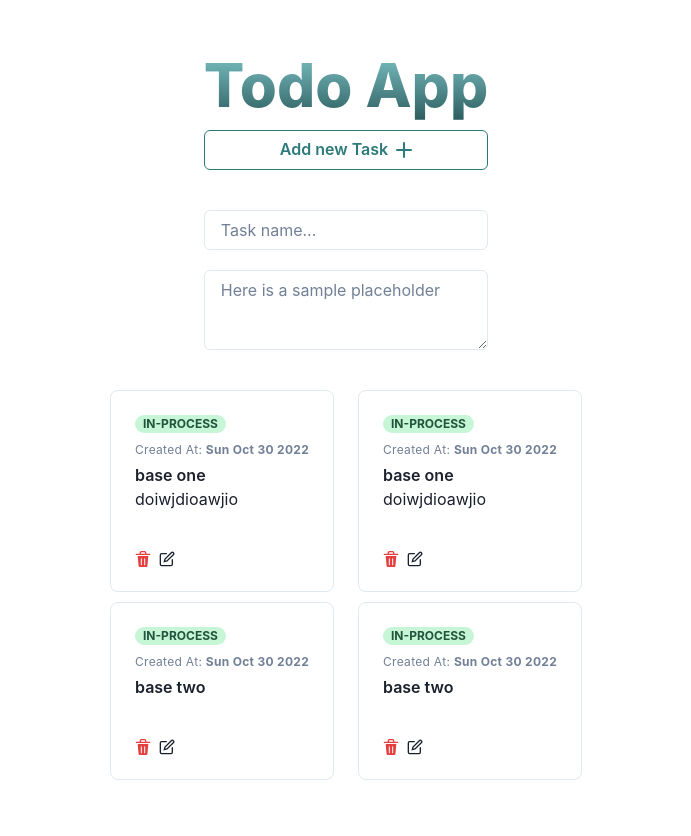
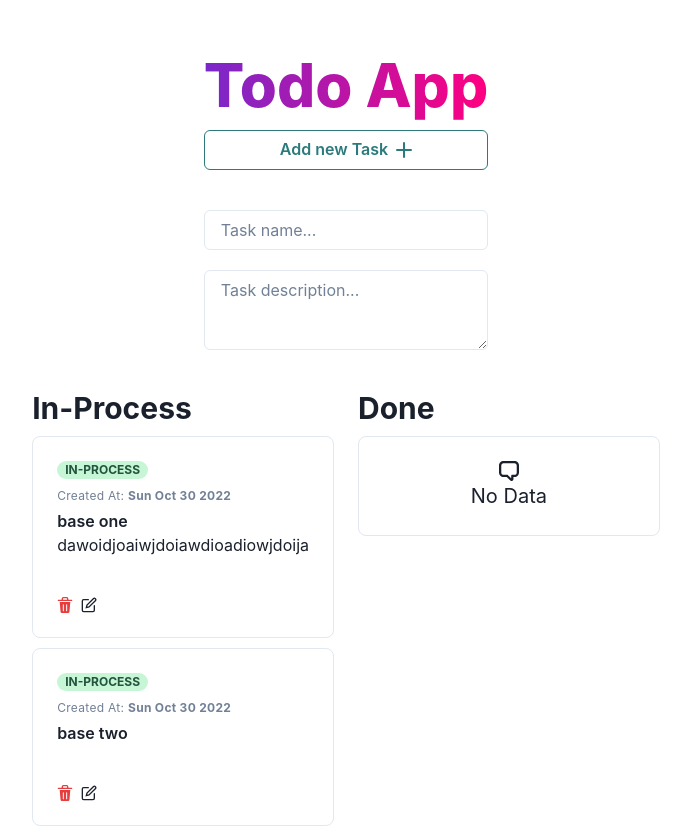
Before and after one commit to lamkn06/todos, a React (Create React App) app: page / in a window 1280 px wide. Shown: the whole page, without its empty margins (294-985 px from the left). Before the commit the page ends 800 px from the top, so only its background shows below. Built offline with nearby package versions, Linux system fonts and the light colour scheme.

Commit message:
chore: update full action

```diff
--- a/package.json
+++ b/package.json
@@ -18,6 +18,7 @@
     "framer-motion": "^7.6.1",
     "react": "^18.2.0",
     "react-dom": "^18.2.0",
+    "react-hook-form": "^7.38.0",
     "react-redux": "^8.0.4",
     "react-router-dom": "^6.4.2",
     "react-scripts": "5.0.1",
--- a/src/components/Add/index.tsx
+++ b/src/components/Add/index.tsx
@@ -1,41 +1,62 @@
-import { Stack, Input, Button, Textarea } from "@chakra-ui/react";
-import { useState } from "react";
+import { AddIcon } from "@chakra-ui/icons";
+import {
+  Button,
+  FormControl,
+  FormErrorMessage,
+  Input,
+  Stack,
+  Textarea,
+} from "@chakra-ui/react";
+import { useForm } from "react-hook-form";
 import { useDispatch } from "react-redux";
 import { addTask } from "../../store/task";
-import { AddIcon } from "@chakra-ui/icons";
 
 export const Add = () => {
   const dispatch = useDispatch();
+  const {
+    register,
+    handleSubmit,
 
-  const [value, setValue] = useState("");
-  const handleSubmit = () => {
-    dispatch(
-      addTask({
-        name: value,
-      }),
-    );
+    formState: { isDirty, isValid, errors },
+  } = useForm<{ name: string; description?: string }>({
+    mode: "onChange",
+  });
+
+  const onSubmit = (payload: { name: string; description?: string }) => {
+    dispatch(addTask(payload));
   };
 
   return (
-    <form onSubmit={handleSubmit}>
+    <form onSubmit={handleSubmit(onSubmit)}>
       <Stack spacing={5}>
         <Button
           type="submit"
           colorScheme="teal"
           variant="outline"
+          disabled={!isDirty || !isValid}
           rightIcon={<AddIcon />}
         >
           Add new Task
         </Button>
-        <Input
-          mt={5}
-          value={value}
-          variant="outline"
-          type="text"
-          placeholder="Task name..."
-          onChange={(e) => setValue(e.target.value)}
+        <FormControl isInvalid={!!errors.name}>
+          <Input
+            {...register("name", {
+              required: "This is required",
+            })}
+            mt={5}
+            variant="outline"
+            type="text"
+            placeholder="Task name..."
+          />
+          <FormErrorMessage>
+            {errors.name && errors.name.message}
+          </FormErrorMessage>
+        </FormControl>
+
+        <Textarea
+          placeholder="Task description..."
+          {...register("description")}
         />
-        <Textarea placeholder="Here is a sample placeholder" />
       </Stack>
     </form>
   );
--- a/src/components/Edit/index.tsx
+++ b/src/components/Edit/index.tsx
@@ -1,5 +1,7 @@
 import {
   Button,
+  FormControl,
+  FormErrorMessage,
   Input,
   Modal,
   ModalBody,
@@ -8,8 +10,12 @@ import {
   ModalFooter,
   ModalHeader,
   ModalOverlay,
+  Textarea,
 } from "@chakra-ui/react";
+import { useForm } from "react-hook-form";
+import { useDispatch } from "react-redux";
 import { useAppSelector } from "../../hooks/app-hooks";
+import { updateTask } from "../../store/task";
 
 interface Props {
   isOpen: boolean;
@@ -18,34 +24,89 @@ interface Props {
 
 export const Edit = (props: Props) => {
   const { isOpen, onClose } = props;
+  const dispatch = useDispatch();
 
   const { task } = useAppSelector((state) => state.task);
 
-  const handleEditSubmit = () => {
-    console.log("ss");
+  const {
+    register,
+    handleSubmit,
+    reset,
+
+    formState: { isDirty, isValid, errors },
+  } = useForm<{ name: string; description?: string }>({
+    mode: "onChange",
+  });
+
+  const onSubmit = (payload: { name: string; description?: string }) => {
+    if (!task) {
+      return;
+    }
+
+    dispatch(
+      updateTask({
+        ...task,
+        name: payload.name,
+        description: payload.description,
+      }),
+    );
+
+    onClose();
+  };
+
+  console.log(isDirty, isValid);
+
+  const handleOnClose = () => {
+    reset();
+    onClose();
   };
 
   return (
-    <Modal isOpen={isOpen} onClose={onClose}>
+    <Modal isOpen={isOpen} onClose={handleOnClose}>
       <ModalOverlay />
       <ModalContent>
         <ModalHeader>Edit Your Todo</ModalHeader>
         <ModalCloseButton />
-        <form onSubmit={handleEditSubmit}>
+        <form onSubmit={handleSubmit(onSubmit)}>
           <ModalBody>
-            <Input
-              value={task?.name}
-              variant="outline"
-              type="text"
-              placeholder="Update your todo..."
-              onChange={(e) => console.log(e.target.value)}
+            <FormControl isInvalid={!!errors.name}>
+              <Input
+                defaultValue={task?.name}
+                {...register("name", {
+                  required: "This is required",
+                })}
+                mt={5}
+                variant="outline"
+                type="text"
+                placeholder="Task name..."
+              />
+              <FormErrorMessage>
+                {errors.name && errors.name.message}
+              </FormErrorMessage>
+            </FormControl>
+            <Textarea
+              defaultValue={task?.description}
+              placeholder="Task description..."
+              {...register("description")}
+              mt={3}
             />
           </ModalBody>
           <ModalFooter>
-            <Button colorScheme="teal" mr={3} onClick={onClose}>
+            <Button
+              colorScheme="teal"
+              mr={3}
+              onClick={onClose}
+              bgGradient="linear(to-r,#7928ca,  #ff0080)"
+            >
               Close
             </Button>
-            <Button type="submit" colorScheme="teal" mr={3}>
+            <Button
+              type="submit"
+              colorScheme="teal"
+              mr={3}
+              disabled={!isDirty || !isValid}
+              bgGradient="linear(to-r,#7928ca,  #ff0080)"
+            >
               Update
             </Button>
           </ModalFooter>
--- a/src/components/Items/Item.tsx
+++ b/src/components/Items/Item.tsx
@@ -1,8 +1,8 @@
 import { DeleteIcon, EditIcon } from "@chakra-ui/icons";
-import { Box, Badge, Text } from "@chakra-ui/react";
+import { Badge, Box, Text } from "@chakra-ui/react";
 import { useCallback, useState } from "react";
 import { useDispatch } from "react-redux";
-import { selectTask } from "../../store/task";
+import { deleteTask, selectTask } from "../../store/task";
 import { TaskType } from "../../types/task";
 import { Edit } from "../Edit";
 
@@ -24,9 +24,16 @@ export const Item = (props: Props) => {
     [dispatch],
   );
 
+  const handleDelete = useCallback(
+    (id: string) => {
+      dispatch(deleteTask(id));
+    },
+    [dispatch],
+  );
+
   return (
     <>
-      <Box maxW="xs" borderWidth="1px" borderRadius="lg" overflow="hidden">
+      <Box maxW="400px" borderWidth="1px" borderRadius="lg" overflow="hidden">
         <Box p="6">
           <Box display="flex" alignItems="baseline">
             <Badge borderRadius="full" px="2" colorScheme="green">
@@ -48,7 +55,7 @@ export const Item = (props: Props) => {
 
           {description ? (
             <Box>
-              <Text>doiwjdioawjio</Text>
+              <Text>{description}</Text>
             </Box>
           ) : null}
           <Box display="flex" mt="10" alignItems="center">
@@ -56,7 +63,7 @@ export const Item = (props: Props) => {
               color="red.500"
               mr="2"
               cursor={"pointer"}
-              onClick={() => undefined}
+              onClick={() => handleDelete(props.task.id)}
             />
             <EditIcon
               cursor={"pointer"}
--- a/src/components/Items/index.tsx
+++ b/src/components/Items/index.tsx
@@ -1,4 +1,5 @@
-import { Box } from "@chakra-ui/react";
+import { ChatIcon } from "@chakra-ui/icons";
+import { Box, Flex } from "@chakra-ui/react";
 
 import { TaskType } from "../../types/task";
 import { Item } from "./Item";
@@ -12,11 +13,26 @@ export const Items = (props: Props) => {
 
   return (
     <>
-      {tasks.map((task) => (
-        <Box mb={"10px"} key={task.id}>
-          <Item task={task} />
+      {tasks.length === 0 ? (
+        <Box maxW="xs" borderWidth="1px" borderRadius="lg" overflow="hidden">
+          <Flex
+            p="6"
+            justifyContent={"center"}
+            alignItems={"center"}
+            flexDirection={"column"}
+            fontSize={"xl"}
+          >
+            <ChatIcon />
+            No Data
+          </Flex>
         </Box>
-      ))}
+      ) : (
+        tasks.map((task) => (
+          <Box mb={"10px"} key={task.id}>
+            <Item task={task} />
+          </Box>
+        ))
+      )}
     </>
   );
 };
--- a/src/pages/index.tsx
+++ b/src/pages/index.tsx
@@ -1,35 +1,49 @@
-import { Grid, GridItem, Text, VStack, Box, Container } from "@chakra-ui/react";
+import {
+  Box,
+  Container,
+  Grid,
+  GridItem,
+  Heading,
+  Text,
+  VStack,
+} from "@chakra-ui/react";
 import { useSelector } from "react-redux";
 import { Add } from "../components/Add";
 import { Items } from "../components/Items";
-import { selectInProcessTask } from "../store/task";
+import { selectDoneTask, selectInProcessTask } from "../store/task";
 
 const MainPage = () => {
   const inProcessTasks = useSelector(selectInProcessTask);
+  const doneTasks = useSelector(selectDoneTask);
 
   return (
     <>
       <VStack p={10}>
         <Box>
           <Text
-            bgGradient="linear(to-t,#224f51,  #8ad3d6)"
+            bgGradient="linear(to-r,#7928ca,  #ff0080)"
             bgClip="text"
             fontSize="6xl"
             fontWeight="extrabold"
           >
             Todo App
           </Text>
-
           <Add />
         </Box>
       </VStack>
       <Container maxW={"1024px"} display="flex" justifyContent={"center"}>
         <Grid templateColumns="repeat(2, 1fr)" gap={6}>
           <GridItem>
+            <Heading size="lg" as="h2" mb={"10px"}>
+              In-Process
+            </Heading>
             <Items tasks={inProcessTasks} />
           </GridItem>
           <GridItem>
-            <Items tasks={inProcessTasks} />
+            <Heading size="lg" as="h2" mb={"10px"}>
+              Done
+            </Heading>
+            <Items tasks={doneTasks} />
           </GridItem>
         </Grid>
       </Container>
--- a/src/store/task.reducers.ts
+++ b/src/store/task.reducers.ts
@@ -5,6 +5,7 @@ import { TaskState } from "./task";
 
 export const reducers = {
   selectTask(state: TaskState, action: PayloadAction<TaskType>) {
+    console.log(action.payload);
     state.task = action.payload;
   },
   addTask(
@@ -24,7 +25,7 @@ export const reducers = {
       createAt: new Date().toDateString(),
     });
   },
-  editTask(state: TaskState, action: PayloadAction<TaskType>) {
+  updateTask(state: TaskState, action: PayloadAction<TaskType>) {
     state.tasks = state.tasks.map((task) => {
       if (task.id === action.payload.id) {
         return action.payload;
@@ -32,4 +33,7 @@ export const reducers = {
       return task;
     });
   },
+  deleteTask(state: TaskState, action: PayloadAction<string>) {
+    state.tasks = state.tasks.filter((task) => task.id !== action.payload);
+  },
 };
--- a/src/store/task.ts
+++ b/src/store/task.ts
@@ -14,18 +14,18 @@ export const initialState: TaskState = {
   tasks: [
     {
       id: uuid(),
+      name: "base two",
+      status: "in-process",
+      createAt: "10-30-2022",
+      order: 2,
+    },
+    {
+      id: uuid(),
       name: "base one",
       status: "in-process",
       createAt: "10-30-2022",
       description: "dawoidjoaiwjdoiawdioadiowjdoija",
       order: 1,
-    },
-    {
-      id: uuid(),
-      name: "base two",
-      status: "in-process",
-      createAt: "10-30-2022",
-      order: 2,
     },
   ],
   task: null,
@@ -41,7 +41,9 @@ export const selectInProcessTask = (
   state: ApplicationRootState,
 ): TaskType[] => {
   const { tasks } = state.task;
-  return tasks.filter((task) => task.status === "in-process");
+  return tasks
+    .filter((task) => task.status === "in-process")
+    .sort((a, b) => a.order - b.order);
 };
 
 export const selectDoneTask = (state: ApplicationRootState): TaskType[] => {
@@ -49,6 +51,6 @@ export const selectDoneTask = (state: ApplicationRootState): TaskType[] => {
   return tasks.filter((task) => task.status === "done");
 };
 
-export const { addTask, selectTask } = task.actions;
+export const { selectTask, addTask, updateTask, deleteTask } = task.actions;
 
 export default task.reducer;
```
Also changed, not shown: 1 other file (tests, documents, lock files or other folders).
